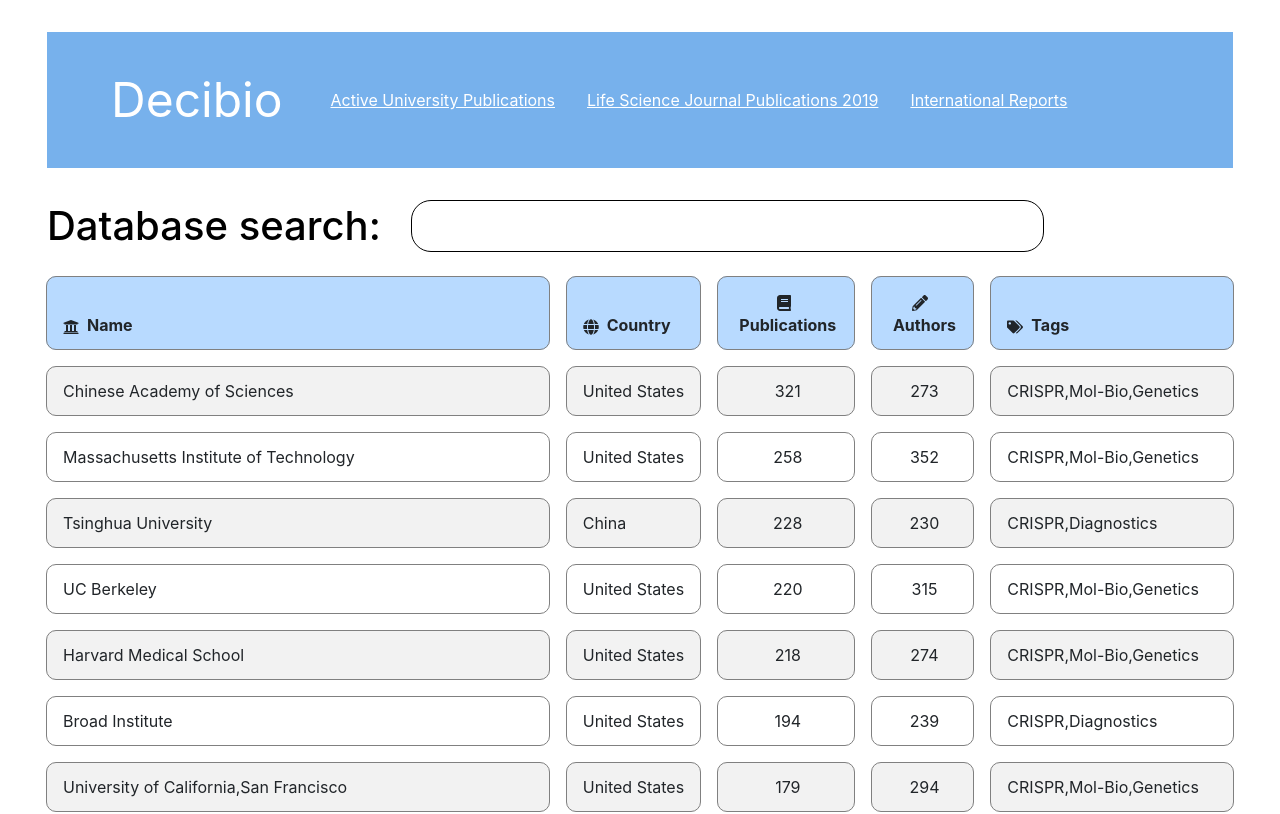
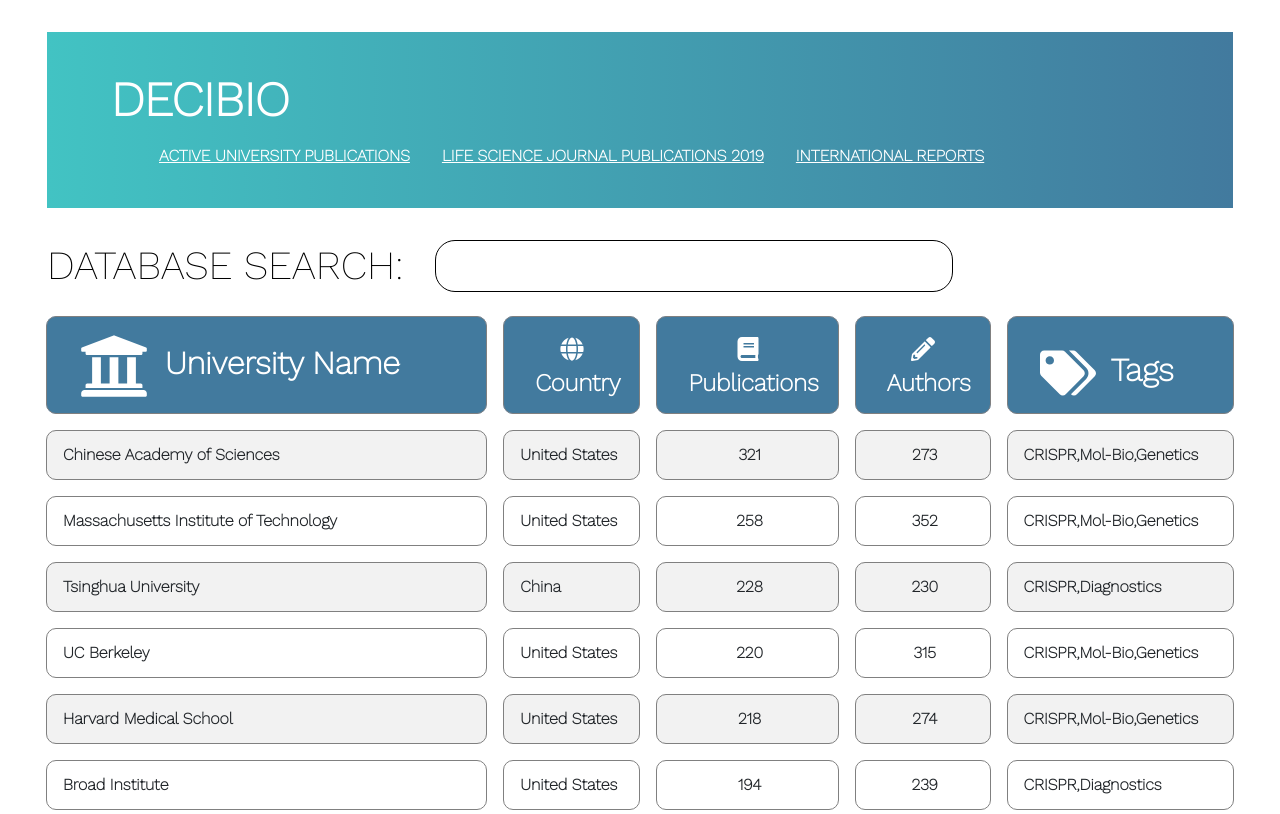
Before and after one commit to marbilher/decibio-form, a React (Create React App) app: page / in a window 1280 px wide. Shown: the top 814 px of the page. Built offline with nearby package versions, Linux system fonts and the light colour scheme; the HTML template or start-up script is replaced by a standard one.

Commit message:
minor styling changes

```diff
--- a/src/App.css
+++ b/src/App.css
@@ -1,4 +1,5 @@
 
+@import url('https://fonts.googleapis.com/css?family=Work+Sans:200');
 
 .nudge-right {
   text-align: left;
@@ -8,6 +9,12 @@
 .search-container {
   text-align: center;
   padding: 1em;
+}
+
+.project-font {
+font-family: 'Work Sans', sans-serif;
+font-style: normal;
+font-weight: bold;
 }
 
 input[type=text] {
@@ -44,13 +51,17 @@
 }
 
 ::-webkit-input-placeholder { /* WebKit browsers */
-  color:    blue;
+  color:    black;
    opacity: .2 !important;
 }
 
 
 table {
   border-spacing: 1em;
+}
+
+.table-top {
+  font-size:1.5rem;
 }
 
 .numeric {
@@ -83,7 +94,13 @@
   font-size:3rem;
 }
 
+.large-text {
+  font-size:2rem;
+}
 
+.font-weight-bold {
+  font-weight: bolder;
+}
 
 .navbar-links {
   display: flex;
@@ -101,7 +118,8 @@
 }
 
 .decibio-navbar {
-  background-color: #77B1EC;
+  /* background-color: #77B1EC; */
+  background-image: -webkit-gradient(linear,left top,right top,from(#42c3c3),to(#427a9e));
   color: white;
   position: relative;
   display: flex;
@@ -112,32 +130,10 @@
   margin: 2rem;
 }
 
-
-/* .round {
-  width: 100%;
-  border-radius: 15px;
-  border: 1px #000 solid;
-  padding: 5px 5px 5px 25px;
-  position: absolute;
-  top: 0;
-  left: 0;
-  z-index: 5;
+#navbar-text {
+  text-align: center;
 }
 
-.corner {
-  position: absolute;
-  top: 3px;
-  left: 5px;
-  height: 20px;
-  width: 20px;
-  z-index: 10;
-  border-radius: 10px;
-  border: none;
-  background: #000;
+th {
+  background-color: #427a9e !important;
 }
-
-.search {
-  position: relative;
-  width: 190px;
-  height: 30px;
-} */
--- a/src/App.js
+++ b/src/App.js
@@ -105,7 +105,7 @@
 
   render() {
     return (
-      <div className="container-fluid">
+      <div className="container-fluid project-font">
       <NavBar/>
         {this.renderInput()}
         {this.renderUsers()}
--- a/src/FormVariables.js
+++ b/src/FormVariables.js
@@ -31,7 +31,7 @@
 
   export const SearchInput = ({value, onChange}) => (
     <div className="decibio-search nudge-right search ">
-    <h1 className='search-text'>Database search: &ensp;
+    <h1 className='search-text text-uppercase'>Database search: &ensp;
       <input
         className='round corner'
         type="text"
@@ -59,11 +59,11 @@
 
   export const NavBar = () => (
   <nav className="navbar-expand-lg decibio-navbar">
-  <a className="navbar-title" href="#">Decibio</a>
+  <a className="navbar-title text-uppercase" href="#">Decibio</a>
   <button className="navbar-toggler" type="button" data-toggle="collapse" data-target="#navbarText" aria-controls="navbarText" aria-expanded="false" aria-label="Toggle navigation">
     <span className="navbar-toggler-icon"></span>
   </button>
-  <div className="collapse navbar-collapse" id="navbarText">
+  <div className="collapse navbar-collapse text-uppercase" id="navbarText">
     <ul className="navbar-links mr-auto ">
       <li className="nav-item active">
         <a className="nav-link white-link" href="#">Active University Publications <span className="sr-only">(current)</span></a>
@@ -84,15 +84,15 @@
 
   export const UserList = ({data}) => (
     <table id="RoundedTable" className="table col-md-12 table-striped table-condensed cf">
-      <thead className='cf'>
-            <tr className='table-primary'>
+      <thead className='cf font-weight-bold text-white'>
+            <tr className='table-primary table-top'>
               {/* easy to implement below, use props*/}
               {/* <th onClick={e => this.props.onSort(e, 'AccountName')}>Name</th> */}
-              <th className='nudge-right'><FaUniversity/>&ensp;Name</th>
-              <th><FaGlobe/>&ensp;Country</th>
+              <th className='nudge-right large-text'><FaUniversity size={70}/>&ensp;University Name</th>
+              <th className='numeric'><FaGlobe/>&ensp;Country</th>
               <th className='numeric'><FaBook/>&ensp;Publications</th>
               <th className='numeric'><FaPencilAlt/>&ensp;Authors</th>
-              <th><FaTags/>&ensp;Tags</th>
+              <th className='text-bold large-text'><FaTags size={56}/>&ensp;Tags</th>
             </tr>
           </thead>
       <tbody>
```
